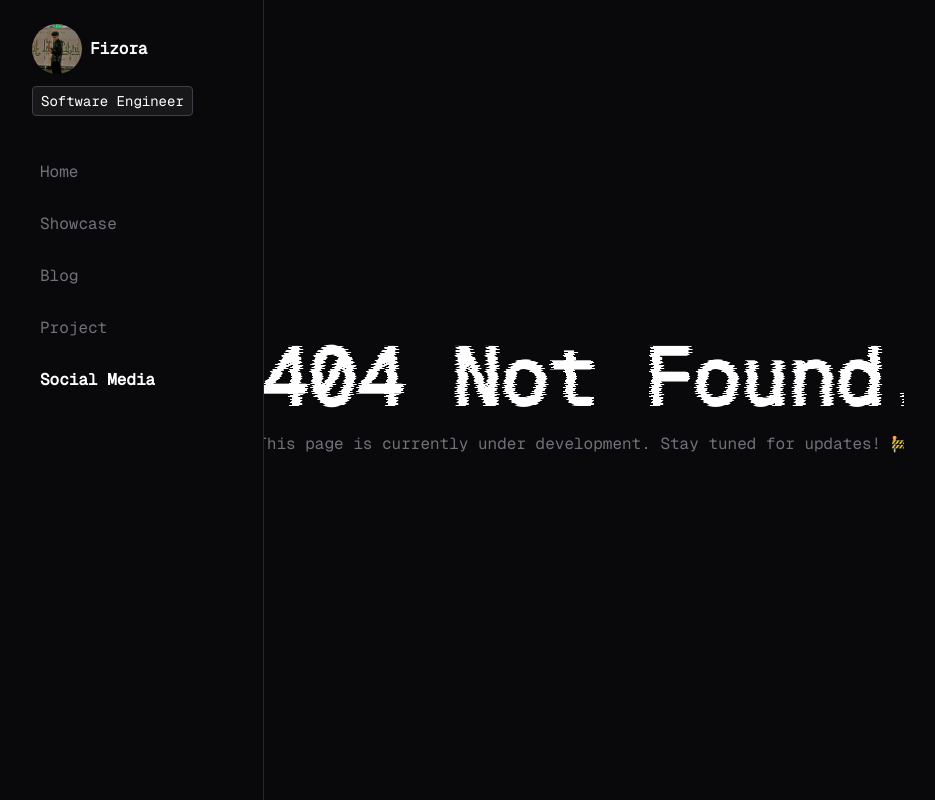
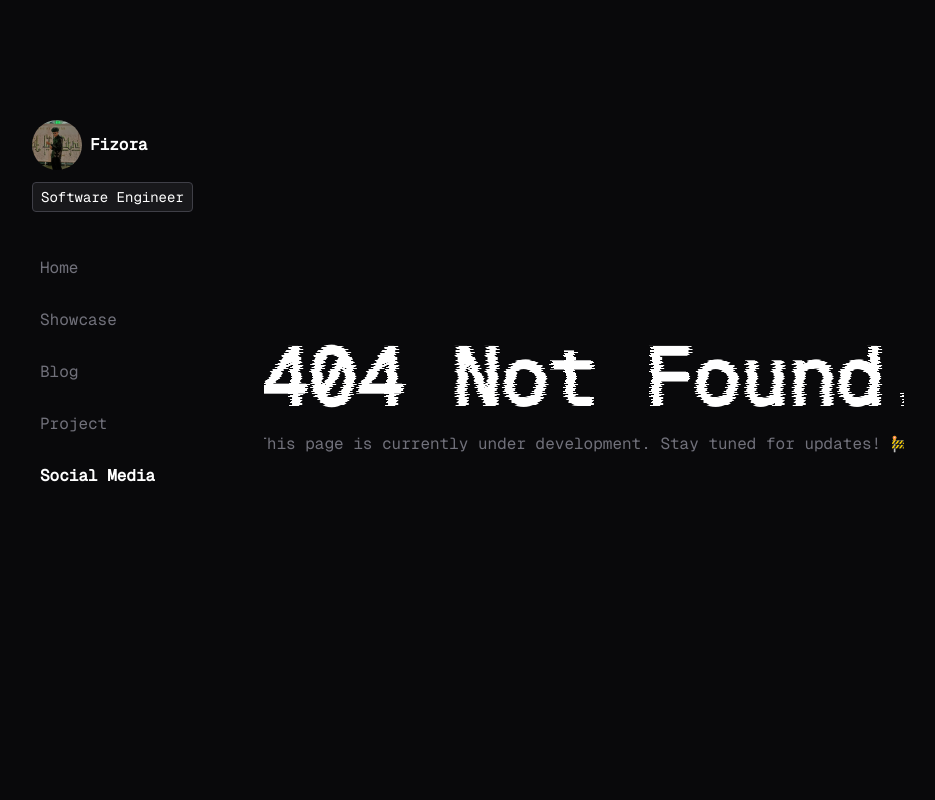
Before and after one commit to Fizora/faiz, a Next.js app: page /sosmed in a window 1280 px wide. Shown: the whole page, without its empty margins (184-1119 px from the left). Built offline with nearby package versions, Linux system fonts and the light colour scheme.

Commit message:
adjustment and update 31/08/25 v4

```diff
--- a/src/app/page.jsx
+++ b/src/app/page.jsx
@@ -25,7 +25,7 @@ export default function Home() {
   ];
 
   return (
-    <div className="min-h-screen flex flex-col md:flex-row">
+    <div className="min-h-screen flex flex-col md:flex-row max-w-5xl mx-auto">
       <Sidebar />
 
       {/* Konten */}
--- a/src/components/Sidebar.jsx
+++ b/src/components/Sidebar.jsx
@@ -25,7 +25,7 @@ export default function Sidebar() {
   return (
     <>
       {/* mobile navbar */}
-      <div className="md:hidden flex items-center justify-between px-4 py-4 border-b border-zinc-800">
+      <div className="fixed top-0 left-0 w-full md:hidden flex items-center justify-between px-4 py-4 border-b border-zinc-800">
         <div className="flex items-center gap-2">
           <Image
             src="/profile.jpg"
@@ -49,7 +49,7 @@ export default function Sidebar() {
       </div>
 
       {/* sidebar desktop */}
-      <aside className="hidden md:flex md:flex-col md:w-64 h-screen border-r border-zinc-800 p-6">
+      <aside className="hidden md:flex md:flex-col md:w-64 h-screen sticky top-0 py-30  px-6">
         <header className="space-y-3">
           <div className="flex items-center gap-2">
             <Image
```
